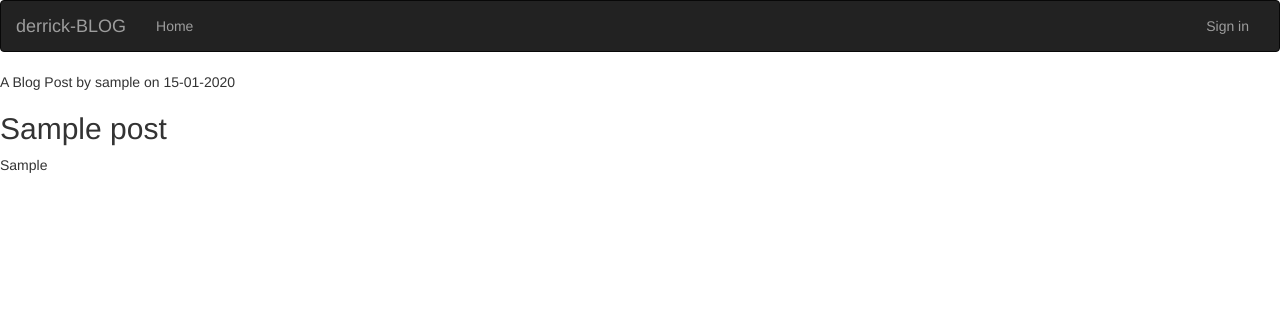
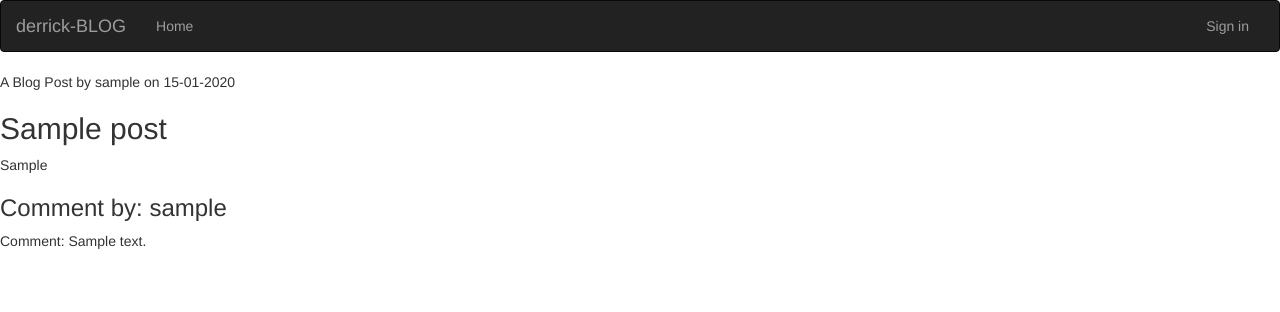
Before and after one commit to Derrick-Nyongesa/QwertyBlog, a Flask app: page /blog/1 in a window 1280 px wide. Shown: the top 312 px of the page. Run offline with Flask 2, Linux system fonts and the light colour scheme; tables that the repository leaves empty hold one stand-in row (values such as "Sample post"); some libraries are stand-ins or nearby versions.

Commit message:
route and template were added to display the comments

```diff
--- a/app/main/views.py
+++ b/app/main/views.py
@@ -71,7 +71,8 @@ def new_post():
 @main.route("/blog/<int:id>")
 def blog(id):
     post = Post.query.get(id)
-    return render_template('blog.html',post=post)
+    comments = Comment.query.filter_by(post_id=id).all()
+    return render_template('blog.html',post=post,comments=comments)
 
 
 @main.route("/blog/<int:id>/update", methods=['GET', 'POST'])
@@ -112,7 +113,7 @@ def new_comment(id):
     comments = Comment.query.get(id)
     if form.validate_on_submit():
         comment = form.comment.data
-        new_comment = Comment( comment = comment, user_id = current_user.id, pitch_id = id)
+        new_comment = Comment( comment = comment, user_id = current_user.id, post_id = id)
         db.session.add(new_comment)
         db.session.commit()
         return redirect(url_for('main.blog', id=post.id))
--- a/app/templates/blog.html
+++ b/app/templates/blog.html
@@ -1,4 +1,5 @@
 {% extends 'base.html' %}
+{% import 'macros.html' as macro %}
 
 {% block content %}
 <p>A Blog Post by {{post.user.username}} on {{post.posted.strftime('%d-%m-%Y')}}</p>
@@ -9,4 +10,6 @@
 <a href="{{ url_for('main.update_blog', id=post.id) }}">Update</a>
 <a href="{{ url_for('main.delete_blog', id=post.id) }}">Delete</a>
 {% endif %}
+
+{{macro.display_comments(comments)}}
 {% endblock %}
--- a/app/templates/macros.html
+++ b/app/templates/macros.html
@@ -15,3 +15,11 @@
     <a href="/blog/{{post.id}}">See More</a>
 {% endfor%}
 {% endmacro %}
+
+
+{% macro display_comments(comments) %}
+{% for comment in comments %}
+    <h3>Comment by: {{ comment.user.username }}</h3>
+    <p>Comment: {{comment.comment}}</p>
+{% endfor%}
+{% endmacro %}
```
